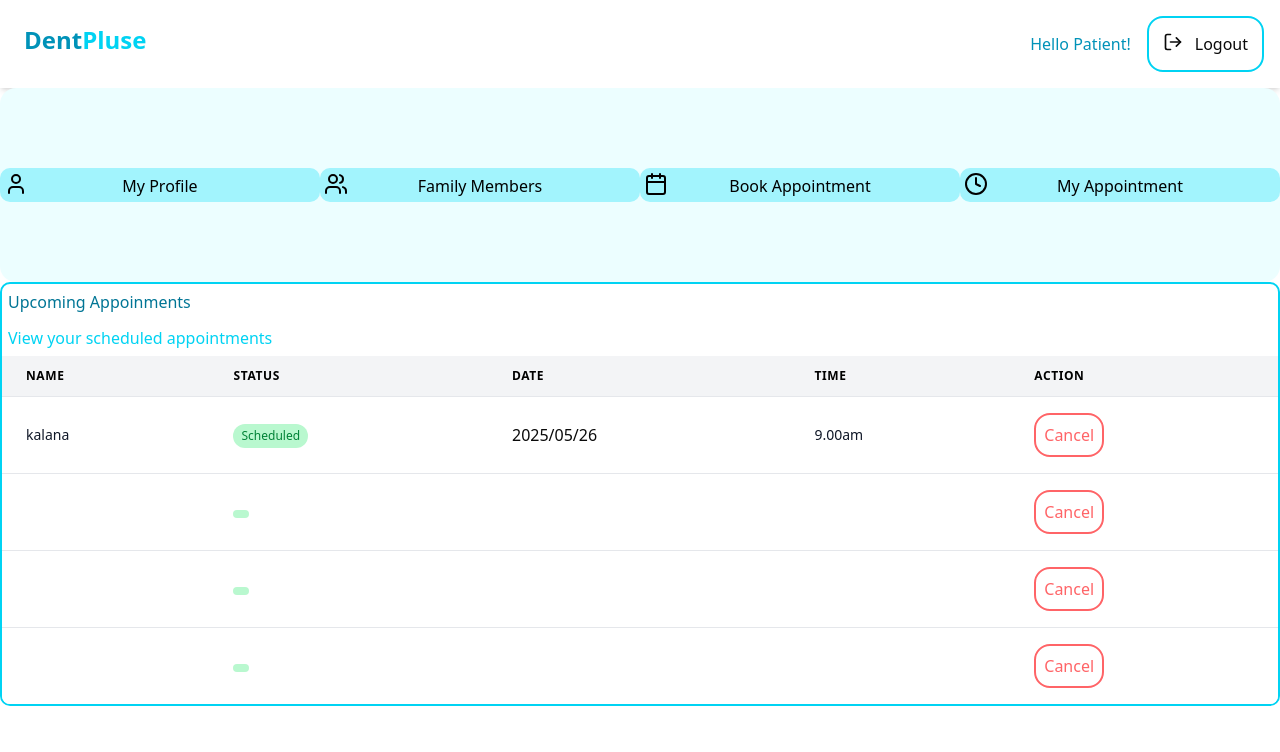
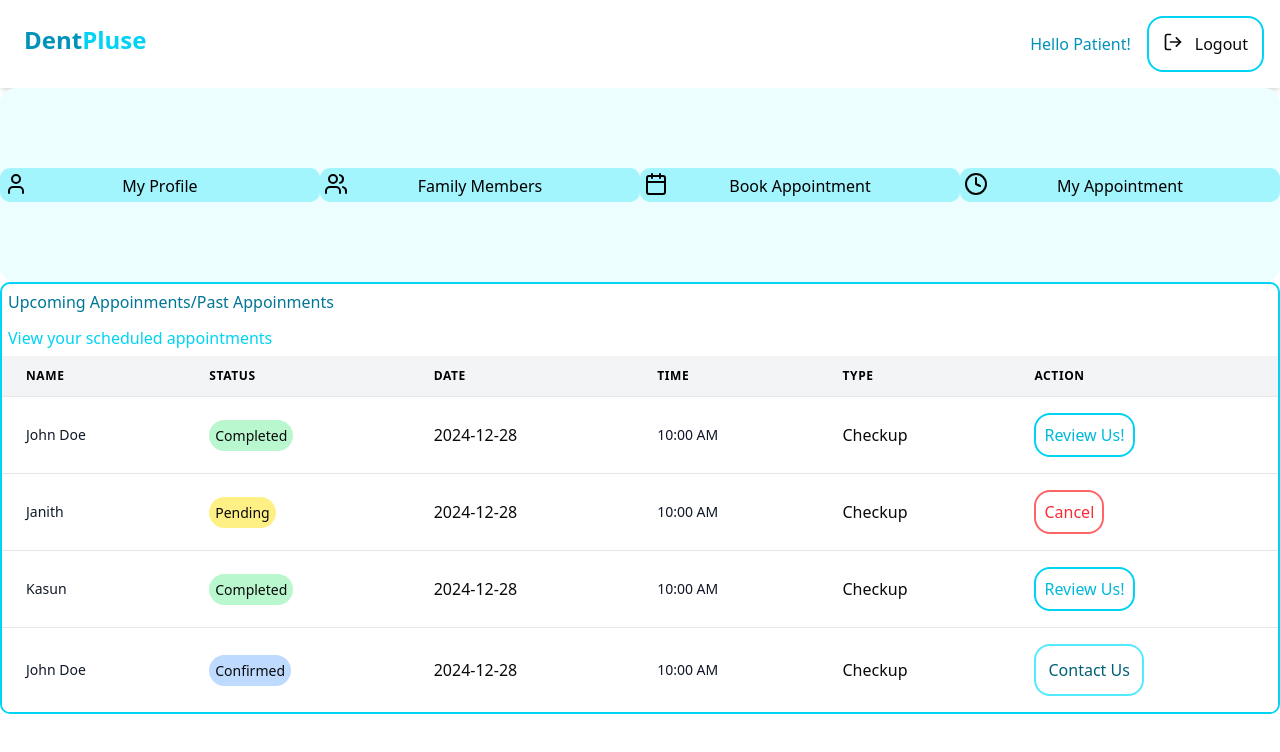
Before and after one commit to HVPasindu/DentPulse, a React app in the folder frontend/: page /patient/myappointments in a window 1280 px wide. Shown: the top 752 px of the page. Built offline with nearby package versions, Linux system fonts and the light colour scheme; the HTML template or start-up script is replaced by a standard one.

Commit message:
create feedback form

```diff
--- a/frontend/src/PatientPages/FamilyMember/PatientIdCard.jsx
+++ b/frontend/src/PatientPages/FamilyMember/PatientIdCard.jsx
@@ -40,7 +40,7 @@ export const PatientIdCard = ({ FormData, closeIdModel }) => {
         className="  fixed inset-0  bg-opacity-10 flex items-center justify-center z-50 p-4 backdrop-blur-sm  "
         onClick={closeIdModel}
       >
-        <div className="border-2 border-cyan-500 bg-white rounded-2xl  w-[50%] p-11">
+        <div className="border-2 border-cyan-500 bg-white rounded-2xl  w-[50%] p-11" onClick={(e) => e.stopPropagation()}>
           <div className="flex flex-row justify-between">
             <div className="grid grid-cols-1 pb-4">
               <h1 className="text-cyan-800 text-lg">Patient ID Card</h1>
--- a/frontend/src/PatientPages/MyAppointments/MyAppointments.jsx
+++ b/frontend/src/PatientPages/MyAppointments/MyAppointments.jsx
@@ -1,15 +1,44 @@
-import React from 'react'
-import { RecentAppoinment } from './RecentAppoinment'
+import React, { useState } from "react";
+import { RecentAppoinment } from "./RecentAppoinment";
+import { appointmentdata } from "../data/appointmentdata";
+import { Review} from "./Review";
 
 export const MyAppointments = () => {
-  return (
+  const [AppointmentList, setAppoinmentList] = useState(appointmentdata);
 
-    <div className=''>
-
-        <RecentAppoinment/>
+  const [Appoinment, setAppointment] = useState({
+    id: "",
+    patientId: "",
+    patientName: "",
+    date: "",
+    time: "",
+    status: "",
+    type: "",
+    notes: "",
+  });
 
 
+  const [IsOpen,setIsOpen]=useState(false);
 
+
+  const OpenReviewCard=()=>{
+
+    setIsOpen(true);
+
+  }
+  const CloseReviewCard=()=>{
+    setIsOpen(false);
+  }
+
+  return (
+    <div>
+      <div className="">
+        <RecentAppoinment AppointmentList={AppointmentList} OpenReviewCard={OpenReviewCard} />
+      </div>
+      <div className="pt-10">
+
+        <Review AppointmentList={AppointmentList} IsOpen={IsOpen} CloseReviewCard={CloseReviewCard}/>
+      </div>
     </div>
-  )
-}
+  );
+};
--- a/frontend/src/PatientPages/MyAppointments/RecentAppoinment.jsx
+++ b/frontend/src/PatientPages/MyAppointments/RecentAppoinment.jsx
@@ -1,24 +1,21 @@
 import React from "react";
 
-const paitentdata = [
-  {
-    id: 1,
-    name: "kalana",
-    status: "Scheduled",
-    date: "2025/05/26",
-    time: "9.00am",
-  },
-  {},
-  {},
-  {},
-];
-export const RecentAppoinment = () => {
+// id: "apt_001",
+// patientId: "owner_001",
+// patientName: "John Doe",
+// date: "2024-12-28",
+// time: "10:00 AM",
+// status: "Confirmed",
+// type: "Checkup",
+// notes: "Regular dental checkup",
+
+export const RecentAppoinment = ({ AppointmentList,OpenReviewCard}) => {
   return (
-
-
     <div className="bg-white rounded-lg  overflow-hidden border-2 border-cyan-400 ">
       <div>
-            <h1 className="p-1.5 text-cyan-700">Upcoming Appoinments</h1>
+        <h1 className="p-1.5 text-cyan-700">
+          Upcoming Appoinments/Past Appoinments
+        </h1>
         <h1 className="p-1.5 text-cyan-400">
           View your scheduled appointments
         </h1>
@@ -39,49 +36,62 @@ export const RecentAppoinment = () => {
               Time
             </th>
             <th className="px-6 py-3 text-left text-xs font-bold text-black uppercase tracking-wider">
+              Type
+            </th>
+            <th className="px-6 py-3 text-left text-xs font-bold text-black uppercase tracking-wider">
               Action
             </th>
           </tr>
         </thead>
         <tbody className="bg-white divide-y divide-gray-200">
-              {paitentdata.map((user) => (
-                <tr
-                  key={user.id}
-                  className="hover:bg-gray-50 transition-colors"
-                >
+          {AppointmentList.map((user) => (
+            <tr key={user.id} className="hover:bg-gray-50 transition-colors">
               <td className="px-6 py-4 whitespace-nowrap">
-                    <div className="text-sm  text-gray-900">{user.name}</div>
+                <div className="text-sm  text-gray-900">{user.patientName}</div>
               </td>
 
               <td className="px-6 py-4 whitespace-nowrap">
-                    <span
-                      className={`rounded-full px-2 py-1  text-xs inline-flex  ${
-                        user.relationship == "Account Owner"
-                          ? "bg-cyan-400 text-cyan-700"
-                          : "bg-green-200 text-green-700"
-                      }`}
-                    >
+                {user.status == "Confirmed" ? (
+                  <span className="bg-blue-200 rounded-2xl p-1.5 text-sm">
                     {" "}
                     {user.status}{" "}
                   </span>
+                ) : user.status == "Completed" ? (
+                  <span className="bg-green-200 rounded-2xl p-1.5 text-sm">
+                    {" "}
+                    {user.status}{" "}
+                  </span>
+                ) : user.status == "Pending" ? (
+                  <span className="bg-yellow-200 rounded-2xl p-1.5 text-sm">
+                    {" "}
+                    {user.status}{" "}
+                  </span>
+                ) : null}
               </td>
               <td className="px-6 py-4 whitespace-nowrap">{user.date}</td>
               <td className="px-6 py-4 whitespace-nowrap">
                 <div className="text-sm  text-gray-900">{user.time}</div>
               </td>
+              <td className="px-6 py-4 whitespace-nowrap">{user.type}</td>
               <td className="px-6 py-4 whitespace-nowrap">
-                    <div className="">
-                      <button className="flex flex-row justify-evenly border-2 rounded-2xl text-red-400 hover:bg-red-300 border-red-400 bg-white p-2 ">
+                {user.status == "Confirmed" ? (
+                  <button className="p-3 rounded-2xl border-2 border-cyan-300 text-cyan-800 hover:text-black hover:border-black hover:bg-cyan-100">
+                    Contact Us{" "}
+                  </button>
+                ) : user.status == "Pending" ? (
+                  <button className="flex flex-row justify-evenly border-2 rounded-2xl text-red-500 hover:bg-red-200 border-red-400 bg-white p-2 ">
                     Cancel
                   </button>
-                    </div>
+                ) : user.status == "Completed" ? (
+                  <button className="flex flex-row justify-evenly border-2 rounded-2xl text-cyan-500 hover:bg-cyan-100 border-cyan-400 bg-white p-2 " onClick={OpenReviewCard}>
+                    Review Us!
+                  </button>
+                ) : null}
               </td>
             </tr>
           ))}
         </tbody>
       </table>
     </div>
-
-
   );
 };
--- /dev/null
+++ b/frontend/src/PatientPages/MyAppointments/Review.jsx
@@ -0,0 +1,119 @@
+import React, { useState } from "react";
+import { Star } from "lucide-react";
+
+export const Review = ({ AppointmentList, IsOpen, CloseReviewCard }) => {
+  const [hoveredStar, setHoveredStar] = useState(-1);
+  const [selectedRating, setSelectedRating] = useState(-1);
+  const [selectedPatient, setSelectedPatient] = useState("");
+  const [comment, setComment] = useState("");
+
+  const handleStarClick = (index) => {
+    setSelectedRating(index);
+  };
+
+  const handleSubmit = () => {
+    if (selectedRating === -1 || !selectedPatient) {
+      alert("Please select a patient and rating before submitting");
+      return;
+    }
+
+
+    console.log({
+      patientId: selectedPatient,
+      rating: selectedRating + 1,
+      comment: comment,
+    });
+
+    setSelectedRating(-1);
+    setHoveredStar(-1);
+    setSelectedPatient("");
+    setComment("");
+
+    alert("Thank you for your review!");
+  };
+
+  return (
+    <>
+      {IsOpen && (
+        <div
+          className="fixed inset-0  bg-opacity-10 f z-50 backdrop-blur-sm flex justify-center items-center min-h-screen p-4"
+          onClick={CloseReviewCard}
+        >
+          <div className="flex flex-col bg-white justify-center items-center border-2 border-cyan-400 gap-y-3.5 rounded-2xl w-full max-w-md" onClick={(e) => e.stopPropagation()}>
+            <div className="bg-cyan-500 rounded-t-2xl w-full h-20 flex items-center justify-center">
+              <h1 className="text-lg font-bold text-white text-center px-4">
+                Please Leave us a review!
+              </h1>
+            </div>
+
+            <div className="w-full px-6">
+              <select
+                value={selectedPatient}
+                onChange={(e) => setSelectedPatient(e.target.value)}
+                className="w-full text-cyan-600 border-2 border-cyan-400 rounded-lg p-2"
+              >
+                <option value="">--Select A Patient--</option>
+                {AppointmentList?.map((user, index) =>
+                  user.status === "Completed" ? (
+                    <option
+                      key={user.id || index}
+                      value={user.id}
+                      className="text-cyan-800"
+                    >
+                      {user.patientName}
+                    </option>
+                  ) : null
+                )}
+              </select>
+            </div>
+
+            <div className="text-center px-4">
+              <h1 className="font-extrabold text-xl text-cyan-800 pb-0.5">
+                Smile For Your Dental
+              </h1>
+              <h1 className="font-light text-lg text-cyan-800">
+                How was your Dental Visit?
+              </h1>
+            </div>
+
+            <div className="flex flex-row gap-x-3">
+              {[0, 1, 2, 3, 4].map((index) => (
+                <Star
+                  key={index}
+                  className={`cursor-pointer transition-colors ${
+                    index <= (hoveredStar !== -1 ? hoveredStar : selectedRating)
+                      ? "fill-amber-300 text-amber-300"
+                      : "text-gray-400"
+                  }`}
+                  onMouseEnter={() => setHoveredStar(index)}
+                  onMouseLeave={() => setHoveredStar(-1)}
+                  onClick={() => handleStarClick(index)}
+                  size={32}
+                />
+              ))}
+            </div>
+
+            <div className="flex flex-col justify-center items-center gap-y-3 w-full px-6 pb-6">
+              <h1 className="font-semibold text-lg">Comment</h1>
+              <textarea
+                value={comment}
+                onChange={(e) => setComment(e.target.value)}
+                placeholder="Share your experience..."
+                className="border-2 border-cyan-400 w-full text-cyan-800 rounded-lg p-2"
+                rows="5"
+              />
+              <button
+                onClick={handleSubmit}
+                className="bg-cyan-400 text-black rounded-lg p-2 w-3/4 hover:bg-cyan-600 transition-colors font-semibold"
+              >
+                Send
+              </button>
+            </div>
+          </div>
+        </div>
+      )}
+    </>
+  );
+};
+
+export default Review;
--- /dev/null
+++ b/frontend/src/PatientPages/data/appointmentdata.jsx
@@ -0,0 +1,44 @@
+export const appointmentdata = [
+
+  {
+    id: "apt_001",
+    patientId: "owner_001",
+    patientName: "John Doe",
+    date: "2024-12-28",
+    time: "10:00 AM",
+    status: "Completed",
+    type: "Checkup",
+    notes: "Regular dental checkup",
+
+  },
+  {
+    id: "apt_002",
+    patientId: "owner_001",
+    patientName: "Janith",
+    date: "2024-12-28",
+    time: "10:00 AM",
+    status: "Pending",
+    type: "Checkup",
+    notes: "Regular dental checkup",
+  },
+  {
+    id: "apt_003",
+    patientId: "owner_001",
+    patientName: "Kasun",
+    date: "2024-12-28",
+    time: "10:00 AM",
+    status: "Completed",
+    type: "Checkup",
+    notes: "Regular dental checkup",
+  },
+  {
+    id: "apt_004",
+    patientId: "owner_001",
+    patientName: "John Doe",
+    date: "2024-12-28",
+    time: "10:00 AM",
+    status: "Confirmed",
+    type: "Checkup",
+    notes: "Regular dental checkup",
+  },
+];
```
Lines whose indentation alone changed are shown as unchanged.
